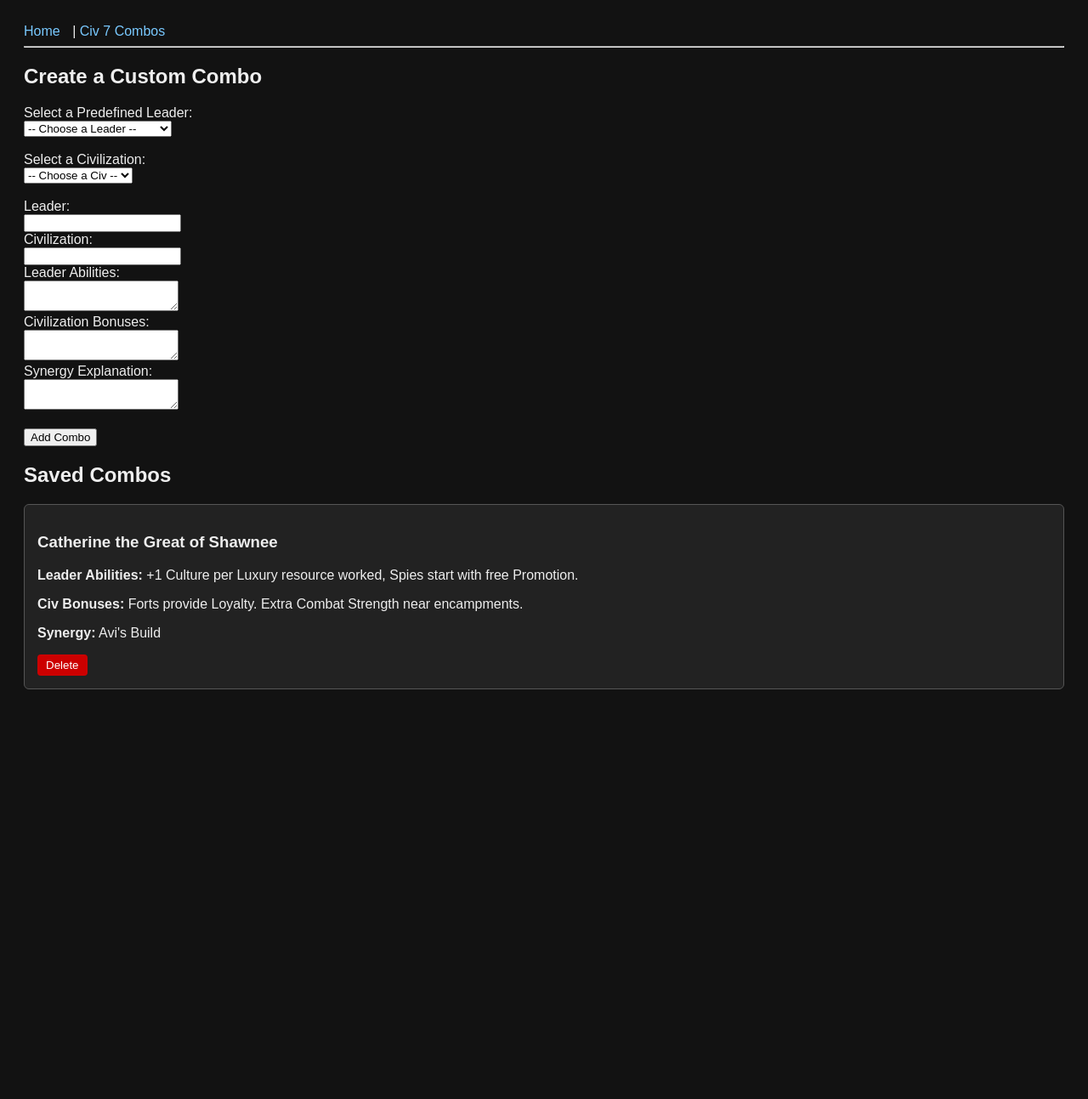
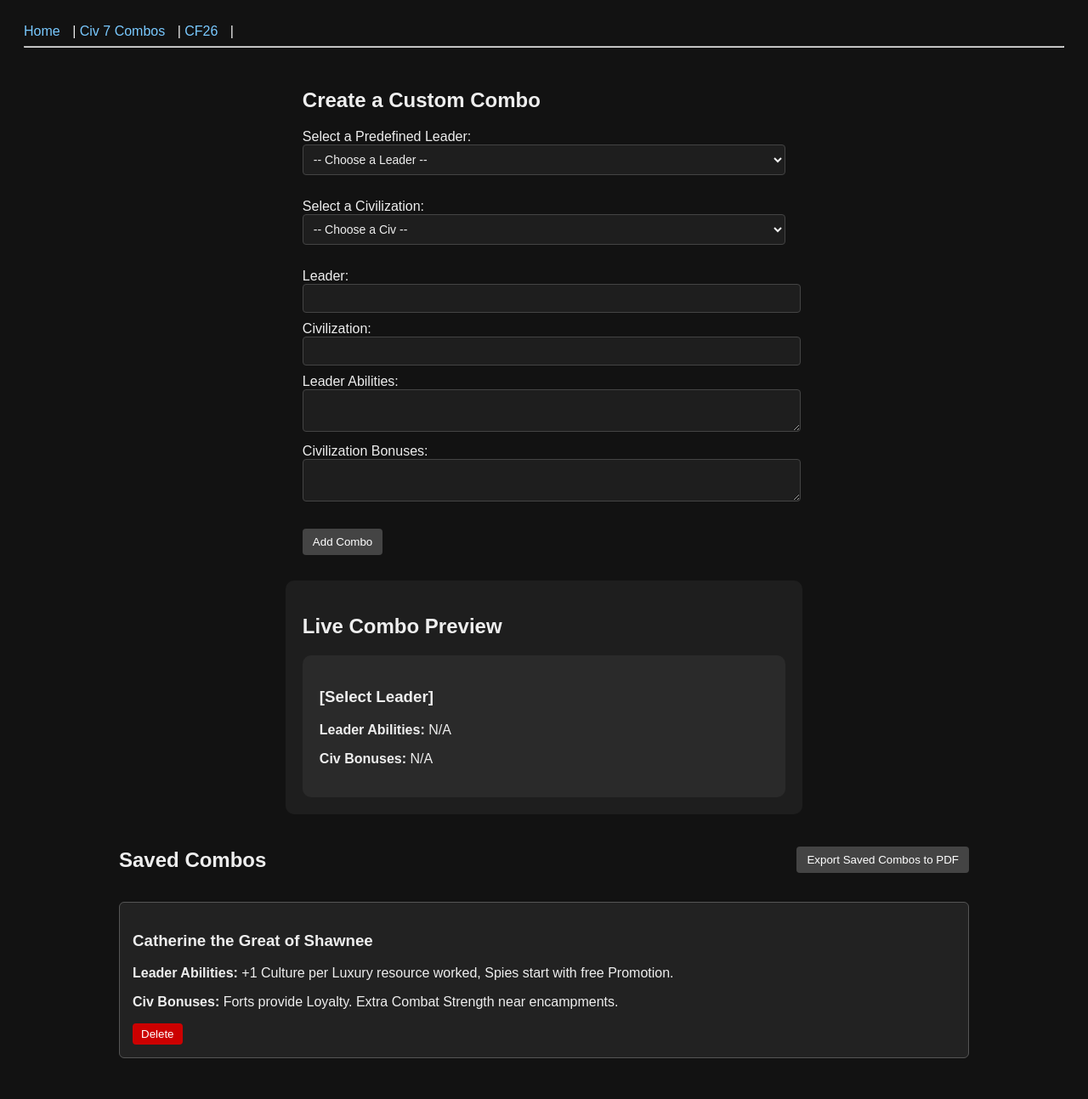
Before and after one commit to KerchNoah/kghelper, a Flask app: page /civ7 in a window 1280 px wide. Shown: the whole page at 85% size. Before the commit the page ends 811 px from the top, so only its background shows below. Run offline with Flask 3, Linux system fonts and the light colour scheme; data comes from the database, SQL or seed files in the repository; both versions use the stored data as it was before the commit; some libraries are stand-ins or nearby versions.

Commit message:
Updated Civ 7 form and layout, added placeholder CF26 page

```diff
--- a/app.py
+++ b/app.py
@@ -27,6 +27,10 @@
 def home():
     return render_template("home.html")
 
+@app.route("/cf26")
+def cf26_home():
+    return render_template("cf26/index.html")
+
 @app.route("/civ7")
 def civ7():
     combos = get_combos()
@@ -38,17 +42,16 @@
         leader = request.form["leader"]
         civ = request.form["civ"]
         abilities = request.form["abilities"]
-        synergy = request.form["synergy"]
 
         conn = sqlite3.connect(DB_PATH)
         conn.execute("""
-            INSERT INTO combos (leader, civ, abilities, synergy)
-            VALUES (?, ?, ?, ?)
-        """, (leader, civ, abilities, synergy))
+            INSERT INTO combos (leader, civ, abilities)
+            VALUES (?, ?, ?)
+        """, (leader, civ, abilities))
         conn.commit()
         conn.close()
+        return redirect("/civ7")
 
-        return redirect("/civ7")
     except Exception as e:
         return f"Error adding combo: {e}", 500
 
--- a/static/style.css
+++ b/static/style.css
@@ -9,3 +9,56 @@
     text-decoration: none;
     margin-right: 10px;
 }
+
+.preview-box {
+    background-color: #1e1e1e;
+    border: 1px solid #444;
+    padding: 20px;
+    border-radius: 8px;
+    color: #ddd;
+    width: 400px;
+    margin-left: 40px;
+}
+.preview-box h3 {
+    font-size: 20px;
+    margin-bottom: 10px;
+}
+.preview-box p {
+    margin: 5px 0;
+}
+
+/*inputs and dropdowns styling */
+input[type="text"],
+textarea,
+select {
+  background-color: #1e1e1e;
+  color: #eee;
+  border: 1px solid #444;
+  padding: 8px;
+  border-radius: 4px;
+  width: 100%;
+  margin-bottom: 10px;
+  font-family: inherit;
+  font-size: 14px;
+}
+
+input[type="text"]:focus,
+textarea:focus,
+select:focus {
+  outline: none;
+  border-color: #888;
+  background-color: #2a2a2a;
+}
+
+button {
+  background-color: #444;
+  color: #fff;
+  padding: 8px 12px;
+  border: none;
+  border-radius: 4px;
+  cursor: pointer;
+}
+
+button:hover {
+  background-color: #666;
+}
--- /dev/null
+++ b/templates/CF26/index.html
@@ -0,0 +1,5 @@
+{% extends "base.html" %}
+{% block content %}
+<h1>Welcome to the CF26 Page</h1>
+<p>This section is under construction. Game data and features will be added soon.</p>
+{% endblock %}
--- a/templates/base.html
+++ b/templates/base.html
@@ -6,7 +6,8 @@
 <body>
     <nav>
         <a href="{{ url_for('home') }}">Home</a> |
-        <a href="{{ url_for('civ7') }}">Civ 7 Combos</a>
+        <a href="{{ url_for('civ7') }}">Civ 7 Combos</a> |
+		<a href="{{ url_for('cf26_home') }}">CF26</a> |
     </nav>
     <hr>
     {% block content %}{% endblock %}
--- a/templates/civ7.html
+++ b/templates/civ7.html
@@ -1,6 +1,55 @@
 {% extends "base.html" %}
 {% block content %}
 
+<!-- Responsive layout styles -->
+<style>
+  .responsive-container {
+    display: flex;
+    justify-content: center;
+    align-items: flex-start;
+    gap: 30px;
+    flex-wrap: wrap;
+    max-width: 1200px;
+    margin: auto;
+    padding: 20px;
+  }
+
+  #form-panel,
+  #preview-panel {
+    width: 48%;
+    min-width: 300px;
+  }
+
+  @media (max-width: 768px) {
+    .responsive-container {
+      flex-direction: column;
+      align-items: stretch;
+    }
+
+    #form-panel,
+    #preview-panel {
+      width: 100%;
+    }
+  }
+
+  .saved-combos-section {
+    max-width: 1000px;
+    margin: 0 auto;
+    padding: 0 20px;
+  }
+
+  .saved-combos-header {
+    display: flex;
+    justify-content: space-between;
+    align-items: center;
+    margin-bottom: 15px;
+  }
+</style>
+
+<!-- Combo builder layout -->
+<div class="responsive-container">
+  <!-- Form Panel -->
+  <div id="form-panel">
     <h2>Create a Custom Combo</h2>
 
     <label>Select a Predefined Leader:</label><br>
@@ -24,18 +73,56 @@
       <textarea name="abilities" required></textarea><br>
 
       <label>Civilization Bonuses:</label><br>
-    <textarea id="civ-bonuses" readonly></textarea><br>
-
-    <label>Synergy Explanation:</label><br>
-    <textarea name="synergy" required></textarea><br><br>
+      <textarea id="civ-bonuses" readonly></textarea><br><br>
 
       <button type="submit">Add Combo</button>
     </form>
+  </div>
+
+  <!-- Live Preview -->
+  <div id="preview-panel" style="background:#1e1e1e; padding:20px; border-radius:10px;">
+    <h2>Live Combo Preview</h2>
+    <div class="combo-card" style="background:#2a2a2a; padding:20px; border-radius:10px; color:#eee;">
+      <h3 id="preview-name">[Select Leader]</h3>
+      <p><strong>Leader Abilities:</strong> <span id="preview-abilities">N/A</span></p>
+      <p><strong>Civ Bonuses:</strong> <span id="preview-bonuses">N/A</span></p>
+    </div>
+  </div>
+</div>
+
+<!-- Saved Combos Section -->
+<div class="saved-combos-section">
+  <!-- Flex container for heading + button -->
+  <div class="saved-combos-header">
+    <h2>Saved Combos</h2>
+    <button onclick="exportCombosToPDF()">Export Saved Combos to PDF</button>
+  </div>
+
+  <div id="combo-container">
+    {% for combo in combos %}
+      <div class="combo" data-civ="{{ combo['civ'] }}" style="border:1px solid #555; padding:15px; margin-bottom:20px; border-radius:6px; background:#222; color:#eee;">
+        <h3>{{ combo['leader'] }} of {{ combo['civ'] }}</h3>
+        <p><strong>Leader Abilities:</strong> {{ combo['abilities'] }}</p>
+        <p class="civ-bonus"><strong>Civ Bonuses:</strong> <em>Loading...</em></p>
+
+        <form action="/delete/{{ combo['id'] }}" method="POST" style="margin-top:10px;">
+          <button type="submit" style="background:#c00; color:#fff; border:none; padding:5px 10px; border-radius:4px;">
+            Delete
+          </button>
+        </form>
+      </div>
+    {% endfor %}
+  </div>
+</div>
+
+<!-- Scripts -->
+<script src="https://cdnjs.cloudflare.com/ajax/libs/jspdf/2.5.1/jspdf.umd.min.js"></script>
 
 <script>
 let leaders = {};
 let civs = {};
 
+// Load leader and civ lists
 fetch("/static/combos.json")
   .then(r => r.json())
   .then(data => {
@@ -60,48 +147,7 @@
       option.textContent = data[key].name;
       civSelect.appendChild(option);
     }
-        });
 
-    document.getElementById("leader-select").addEventListener("change", function () {
-        const sel = this.value;
-        if (!sel || !leaders[sel]) return;
-        const combo = leaders[sel];
-        document.querySelector('input[name="leader"]').value = combo.leader;
-        document.querySelector('textarea[name="abilities"]').value = combo.abilities;
-    });
-
-    document.getElementById("civ-select").addEventListener("change", function () {
-        const sel = this.value;
-        if (!sel || !civs[sel]) return;
-        const civ = civs[sel];
-        document.querySelector('input[name="civ"]').value = civ.name;
-        document.getElementById("civ-bonuses").value = civ.bonuses;
-    });
-    </script>
-
-	<h2>Saved Combos</h2>
-
-<div id="combo-container">
-    {% for combo in combos %}
-        <div class="combo" data-civ="{{ combo['civ'] }}" style="border:1px solid #555; padding:15px; margin-bottom:20px; border-radius:6px; background:#222; color:#eee;">
-            <h3>{{ combo['leader'] }} of {{ combo['civ'] }}</h3>
-            <p><strong>Leader Abilities:</strong> {{ combo['abilities'] }}</p>
-            <p class="civ-bonus"><strong>Civ Bonuses:</strong> <em>Loading...</em></p>
-            <p><strong>Synergy:</strong> {{ combo['synergy'] }}</p>
-
-			 <form action="/delete/{{ combo['id'] }}" method="POST" style="margin-top:10px;">
-        <button type="submit" style="background:#c00; color:#fff; border:none; padding:5px 10px; border-radius:4px;">
-            Delete
-        </button>
-    </form>
-        </div>
-    {% endfor %}
-</div>
-
-<script>
-fetch("/static/civs.json")
-    .then(r => r.json())
-    .then(data => {
     document.querySelectorAll(".combo").forEach(div => {
       const civName = div.getAttribute("data-civ");
       const match = Object.values(data).find(c => c.name === civName);
@@ -111,5 +157,59 @@
       }
     });
   });
+
+document.getElementById("leader-select").addEventListener("change", function () {
+  const sel = this.value;
+  if (!sel || !leaders[sel]) return;
+  const combo = leaders[sel];
+  document.querySelector('input[name="leader"]').value = combo.leader;
+  document.querySelector('textarea[name="abilities"]').value = combo.abilities;
+  document.getElementById("preview-name").textContent = combo.leader;
+  document.getElementById("preview-abilities").textContent = combo.abilities;
+});
+
+document.getElementById("civ-select").addEventListener("change", function () {
+  const sel = this.value;
+  if (!sel || !civs[sel]) return;
+  const civ = civs[sel];
+  document.querySelector('input[name="civ"]').value = civ.name;
+  document.getElementById("civ-bonuses").value = civ.bonuses;
+  document.getElementById("preview-bonuses").textContent = civ.bonuses;
+});
+
+function exportCombosToPDF() {
+  const { jsPDF } = window.jspdf;
+  const doc = new jsPDF();
+  let y = 10;
+
+  document.querySelectorAll(".combo").forEach(div => {
+    const title = div.querySelector("h3").innerText;
+    const abilities = div.querySelector("p:nth-of-type(1)").innerText;
+    const bonuses = div.querySelector("p:nth-of-type(2)").innerText;
+
+    const wrappedAbilities = doc.splitTextToSize(abilities, 180);
+    const wrappedBonuses = doc.splitTextToSize(bonuses, 180);
+
+    doc.text(title, 10, y);
+    doc.text(wrappedAbilities, 10, y + 10);
+    doc.text(wrappedBonuses, 10, y + 10 + wrappedAbilities.length * 8);
+
+    const blockHeight =
+      10 +
+      wrappedAbilities.length * 8 +
+      wrappedBonuses.length * 8 +
+      10;
+
+    y += blockHeight;
+
+    if (y > 270) {
+      doc.addPage();
+      y = 10;
+    }
+  });
+
+  doc.save("civ_combos.pdf");
+}
 </script>
+
 {% endblock %}
```
Also changed, not shown: init_db.py (+6 -2 lines), data/civ_combos.db. Lines whose indentation alone changed are shown as unchanged.
